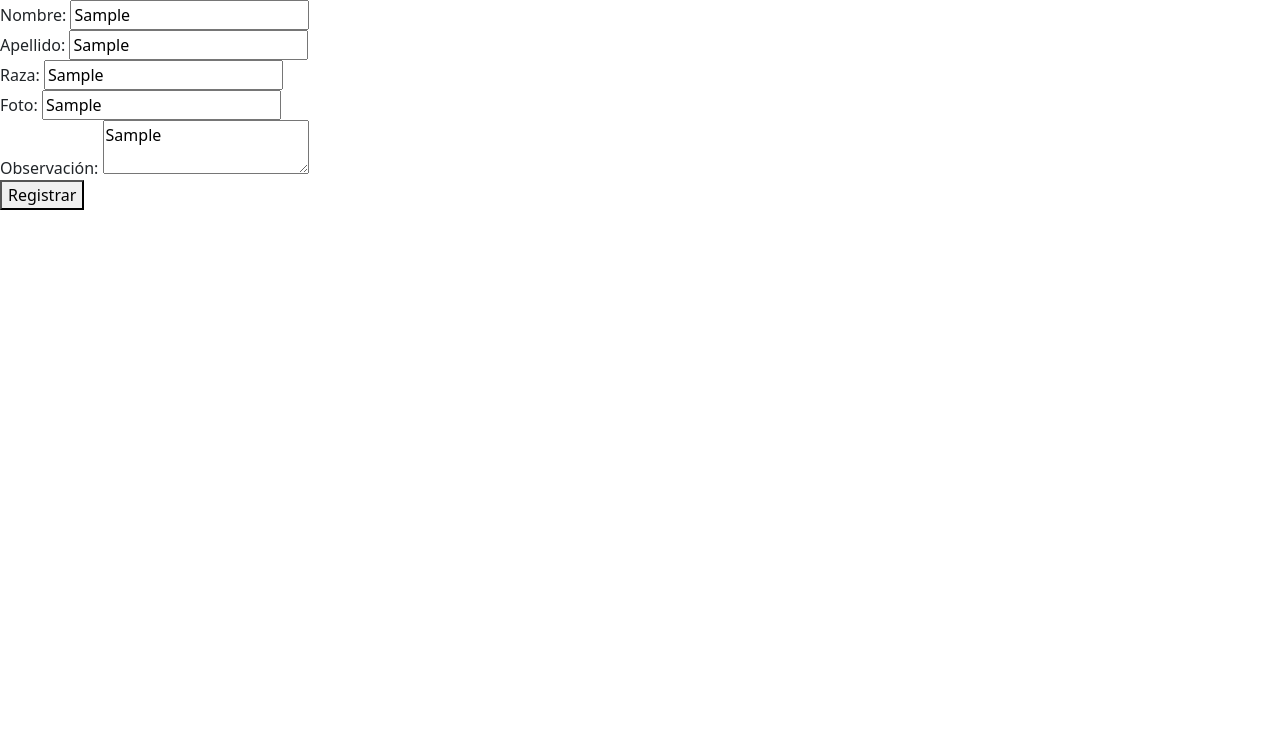
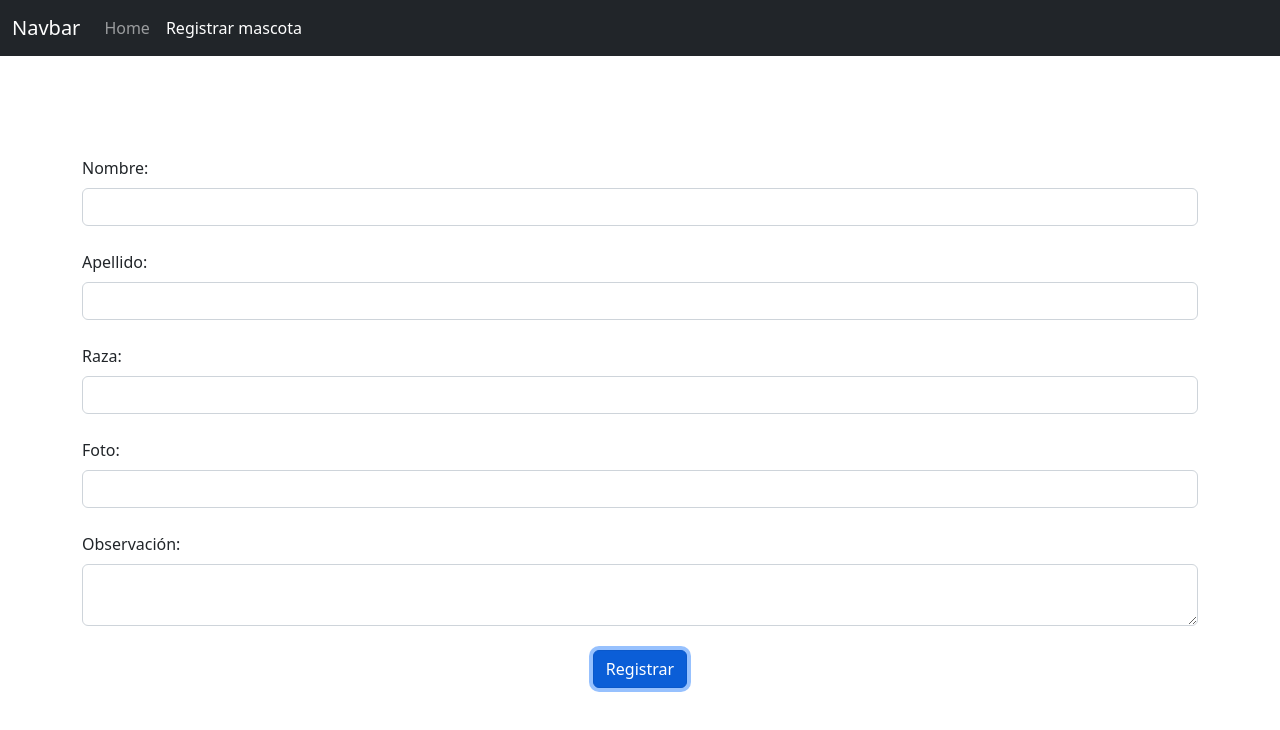
Before and after one commit to 0Jairo/Introduccion-C3, a plain HTML site: page veterinaria/formulario.html in a window 1280 px wide. Both pictures are taken after typing "Sample", "Sample", "Sample", "Sample", "Sample" into the empty fields and a click on the button "Registrar". Drawn offline with nearby package versions, Linux system fonts and the light colour scheme; no server answers.

Commit message:
formulario.js crear, empeizo actualizar

```diff
--- a/veterinaria/formulario.html
+++ b/veterinaria/formulario.html
@@ -5,6 +5,8 @@
     <meta http-equiv="X-UA-Compatible" content="IE=edge" />
     <meta name="viewport" content="width=device-width, initial-scale=1.0" />
     <title>Registrar mascota</title>
+    <!-- Cargar hojas de estilos -->
+    <link rel="stylesheet" href="./styles/formulario.css" />
     <!--Implementar boostrap-->
     <link
       href="https://cdn.jsdelivr.net/npm/bootstrap@5.2.0/dist/css/bootstrap.min.css"
@@ -29,33 +31,80 @@
     ></script>
   </head>
   <body>
+    <!-- Encabezado -->
+    <header>
+      <nav class="navbar navbar-expand-lg navbar-dark bg-dark">
+        <div class="container-fluid">
+          <a class="navbar-brand" href="#">Navbar</a>
+          <button
+            class="navbar-toggler"
+            type="button"
+            data-bs-toggle="collapse"
+            data-bs-target="#navbarNavAltMarkup"
+            aria-controls="navbarNavAltMarkup"
+            aria-expanded="false"
+            aria-label="Toggle navigation"
+          >
+            <span class="navbar-toggler-icon"></span>
+          </button>
+          <div class="collapse navbar-collapse" id="navbarNavAltMarkup">
+            <div class="navbar-nav">
+              <a class="nav-link" aria-current="page" href="./index.html"
+                >Home</a
+              >
+              <a class="nav-link active" id="label-registrar" href="#"
+                >Registrar mascota</a
+              >
+            </div>
+          </div>
+        </div>
+      </nav>
+    </header>
+    <main>
       <section id="section-form">
+        <div class="container">
           <!-- Formulario -->
           <form onsubmit="get_data_form(event)">
             <!-- Nombre -->
-        <label for="nombre">Nombre:</label>
-        <input type="text" name="nombre" />
+            <label for="nombre" class="form-label">Nombre:</label>
+            <input type="text" name="nombre" id="nombre" class="form-control" />
             <br />
             <!-- Apellido -->
-        <label for="apellido">Apellido:</label>
-        <input type="text" name="apellido" />
+            <label for="apellido" class="form-label">Apellido:</label>
+            <input
+              type="text"
+              name="apellido"
+              id="apellido"
+              class="form-control"
+            />
             <br />
             <!-- Raza -->
-        <label for="raza">Raza:</label>
-        <input type="text" name="raza" />
+            <label for="raza" class="form-label">Raza:</label>
+            <input type="text" name="raza" id="raza" class="form-control" />
             <br />
             <!-- Foto -->
-        <label for="foto">Foto:</label>
-        <input type="text" name="foto" />
+            <label for="foto" class="form-label">Foto:</label>
+            <input type="text" name="foto" id="foto" class="form-control" />
             <br />
             <!-- Observacion -->
-        <label for="observacion">Observación:</label>
-        <textarea name="observacion"></textarea>
+            <label for="observacion" class="form-label">Observación:</label>
+            <textarea
+              name="observacion"
+              id="observacion"
+              class="form-control"
+            ></textarea>
             <br />
             <!-- Botón guardar -->
-        <button type="submit">Registrar</button>
+            <div id="cont-btn">
+              <button type="submit" class="btn btn-primary" id="btn-registrar">
+                Registrar
+              </button>
+            </div>
           </form>
+        </div>
       </section>
+    </main>
+    <footer></footer>
     <!-- Cargar scripts -->
     <script src="scripts/formulario.js"></script>
   </body>
--- a/veterinaria/scripts/formulario.js
+++ b/veterinaria/scripts/formulario.js
@@ -1,6 +1,69 @@
+const URL_API = "http://localhost:8080/mascotas"
+
+const UPDATE_FLAG = {
+    update: false,
+    id: null
+}
+
 function get_data_form(evt) {
     // Indicar que no recarge la página al enviar el formulario
     evt.preventDefault()
-    let nombre = evt.target.nombre.value;
-    console.table({nombre})
+    const form = evt.target
+    const mascota = {
+        nombre: form.nombre.value,
+        apellido: form.apellido.value,
+        raza: form.raza.value,
+        foto: form.foto.value,
+        observacion: form.observacion.value
+    }
+    console.table({mascota})
+    if (UPDATE_FLAG.update) {
+        mascota.id = UPDATE_FLAG.id
+        // update()
+    } else {
+        create(mascota)
+    }
+    clear(form)
 }
+
+function clear (form) {
+    form.nombre.value = ""
+    form.apellido.value = ""
+    form.raza.value = ""
+    form.foto.value = ""
+    form.observacion.value = ""
+}
+
+async function create (mascota) {
+    // Enviar petición
+    const resp = await fetch (URL_API, {
+        method: 'POST',
+        headers: {
+            'Content-Type': 'application/json'
+        },
+        body: JSON.stringify(mascota)
+    })
+    const text = await resp.text()
+    alert(text)
+}
+
+function get_params_url () {
+    const params = window.location.search
+    if (params) {
+        const url = new URLSearchParams(params)
+        const mascota = JSON.parse(url.get("mascota"))
+        set_value_form(mascota)
+        document.getElementById("btn-registrar").innerText = "Actualizar"
+        document.getElementById("label-registrar").innerText = "Actualizar mascota"
+    }
+}
+
+function set_value_form (mascota) {
+    document.getElementById("nombre").setAttribute("value", mascota.nombre)
+    document.getElementById("apellido").setAttribute("value", mascota.apellido)
+    document.getElementById("raza").setAttribute("value", mascota.raza)
+    document.getElementById("foto").setAttribute("value", mascota.foto)
+    document.getElementById("observacion").innerText = mascota.observacion
+}
+
+get_params_url()
--- a/veterinaria/scripts/index.js
+++ b/veterinaria/scripts/index.js
@@ -21,13 +21,17 @@ async function get_mascotas (url) {
                   <td>${m.raza}</td>
                   <td>${m.observacion}</td>
                   <td>
-                  <button class="btn btn-warning">Actualizar</button>
+                  <button class="btn btn-warning" onclick='update(${JSON.stringify(m)})'>Actualizar</button>
                   <button class="btn btn-danger">Eliminar</button>
                   </td>
                 </tr>`
     }
     tbody += "</tbody>"
     table.innerHTML += tbody
+  }
+
+  function update (mascota) {
+    window.location.href = `formulario.html?mascota=${JSON.stringify(mascota)}`
   }
 
   async function main () {
--- /dev/null
+++ b/veterinaria/styles/formulario.css
@@ -0,0 +1,8 @@
+.container {
+    margin: 100px;
+}
+
+#cont-btn {
+    display: flex;
+    justify-content: center;
+}
```
Lines whose indentation alone changed are shown as unchanged.
